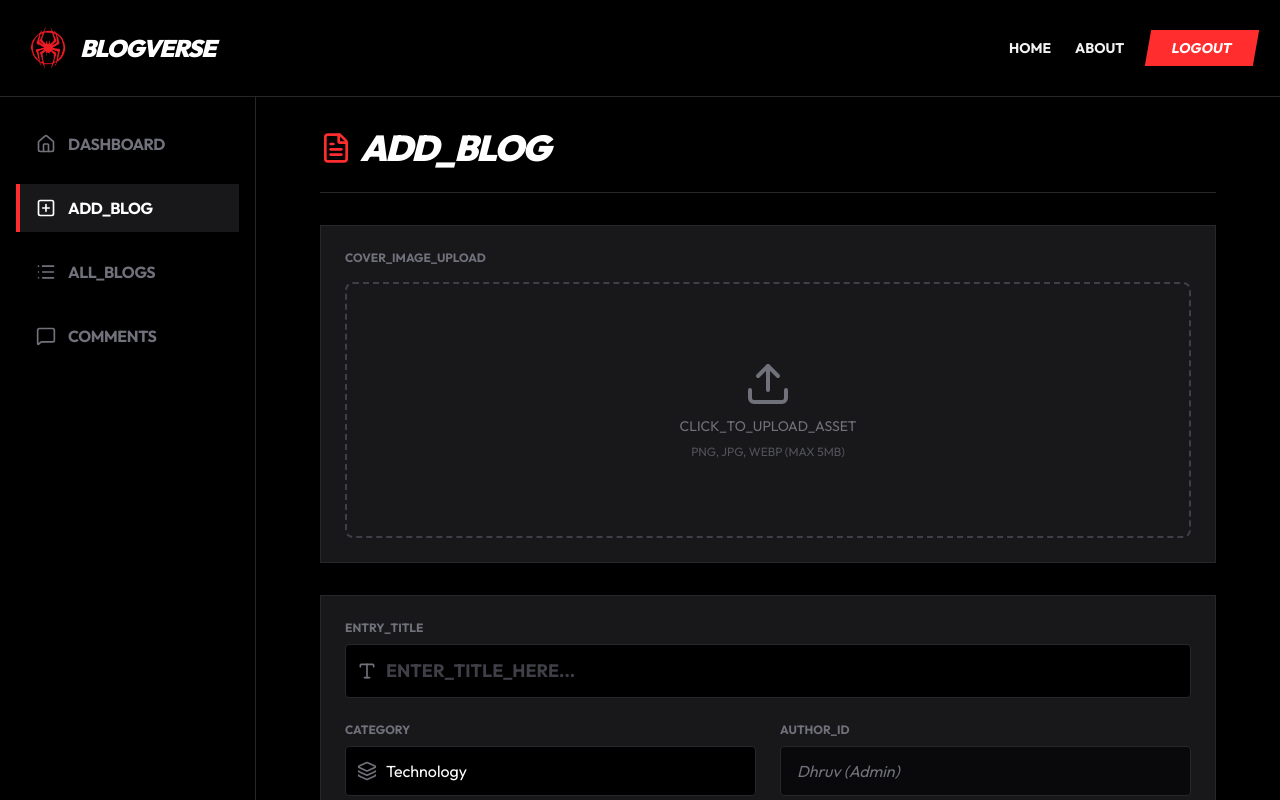
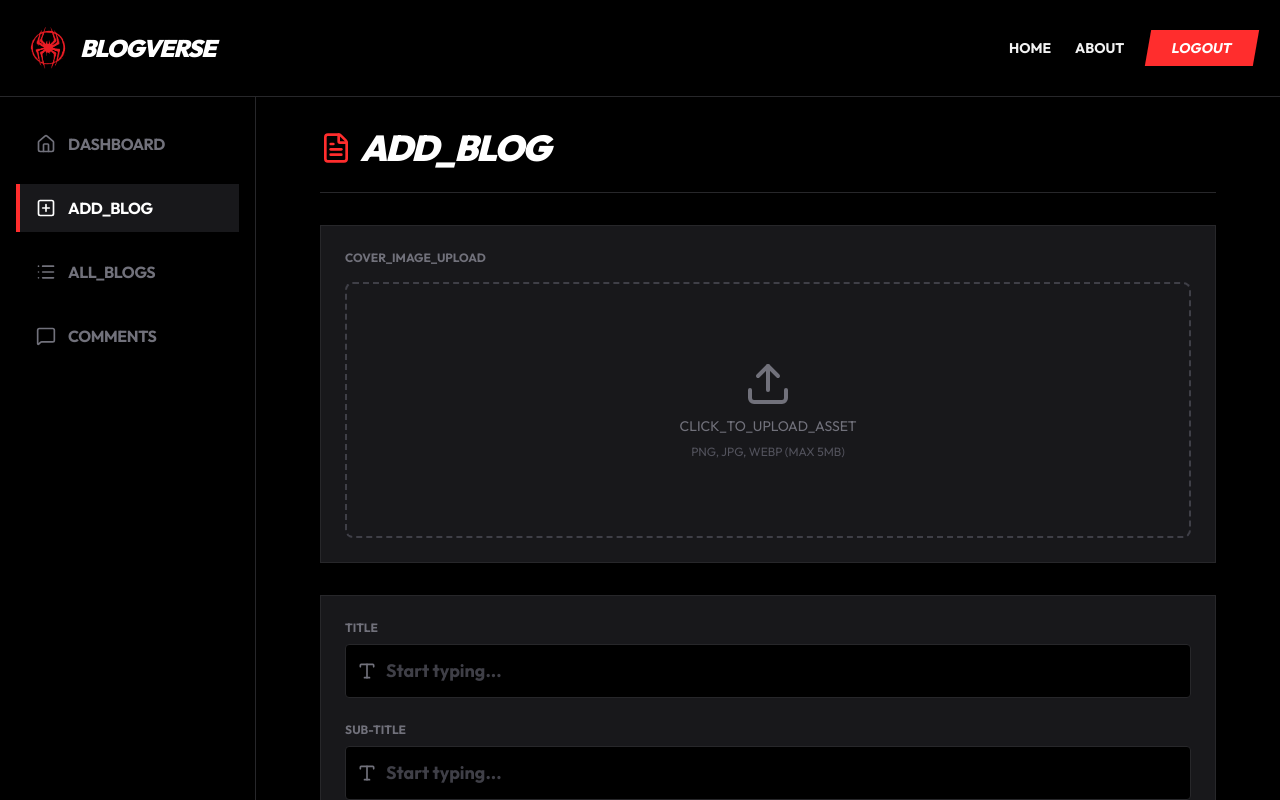
Before and after one commit to dhruv14122004/Blog-verse, a React (Vite) app in the folder client/: page /admin/addblog in a window 1280 px wide. Shown: the top 800 px of the page. Built offline with nearby package versions, Linux system fonts and the light colour scheme.

Commit message:
feat: Add subtitle input field, update title label and placeholder, and change publish button text.

```diff
--- a/client/src/pages/admin/Addblog.jsx
+++ b/client/src/pages/admin/Addblog.jsx
@@ -62,7 +62,7 @@ const Addblog = () => {
         {/* Main Details */}
         <div className="bg-zinc-900 border border-zinc-800 p-6 shadow-lg space-y-6">
           <div>
-            <label className="block text-xs font-mono font-bold text-zinc-500 uppercase mb-2">ENTRY_TITLE</label>
+            <label className="block text-xs font-mono font-bold text-zinc-500 uppercase mb-2">TITLE</label>
             <div className="relative">
               <div className="absolute inset-y-0 left-0 pl-3 flex items-center pointer-events-none">
                 <Type className="h-5 w-5 text-zinc-500" />
@@ -72,7 +72,25 @@ const Addblog = () => {
                 onChange={onChangeHandler}
                 value={data.title}
                 type="text"
-                placeholder="ENTER_TITLE_HERE..."
+                placeholder="Start typing..."
+                required
+                className="w-full pl-10 pr-4 py-3 bg-black border border-zinc-800 rounded text-white focus:outline-none focus:border-[var(--color-neon-red)] focus:ring-1 focus:ring-[var(--color-neon-red)] transition-all font-bold text-lg placeholder:text-zinc-700"
+              />
+            </div>
+          </div>
+
+          <div>
+            <label className="block text-xs font-mono font-bold text-zinc-500 uppercase mb-2">SUB-TITLE</label>
+            <div className="relative">
+              <div className="absolute inset-y-0 left-0 pl-3 flex items-center pointer-events-none">
+                <Type className="h-5 w-5 text-zinc-500" />
+              </div>
+              <input
+                name="subtitle"
+                onChange={onChangeHandler}
+                value={data.subtitle}
+                type="text"
+                placeholder="Start typing..."
                 required
                 className="w-full pl-10 pr-4 py-3 bg-black border border-zinc-800 rounded text-white focus:outline-none focus:border-[var(--color-neon-red)] focus:ring-1 focus:ring-[var(--color-neon-red)] transition-all font-bold text-lg placeholder:text-zinc-700"
               />
@@ -130,7 +148,7 @@ const Addblog = () => {
 
         <div className="flex justify-end">
           <button type="submit" className="bg-[var(--color-neon-red)] text-white px-8 py-4 font-black italic tracking-tighter text-xl uppercase skew-x-[-10deg] hover:bg-red-600 transition-all shadow-[4px_4px_0px_white] hover:shadow-none hover:translate-x-[2px] hover:translate-y-[2px]">
-            <span className="skew-x-[10deg] inline-block">TRANSMIT_DATA</span>
+            <span className="skew-x-[10deg] inline-block">Publish</span>
           </button>
         </div>
       </form>
```
